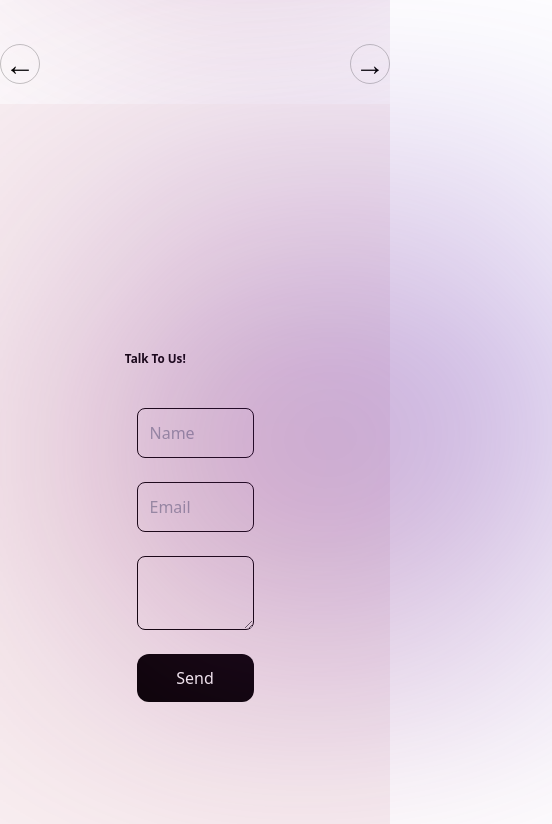
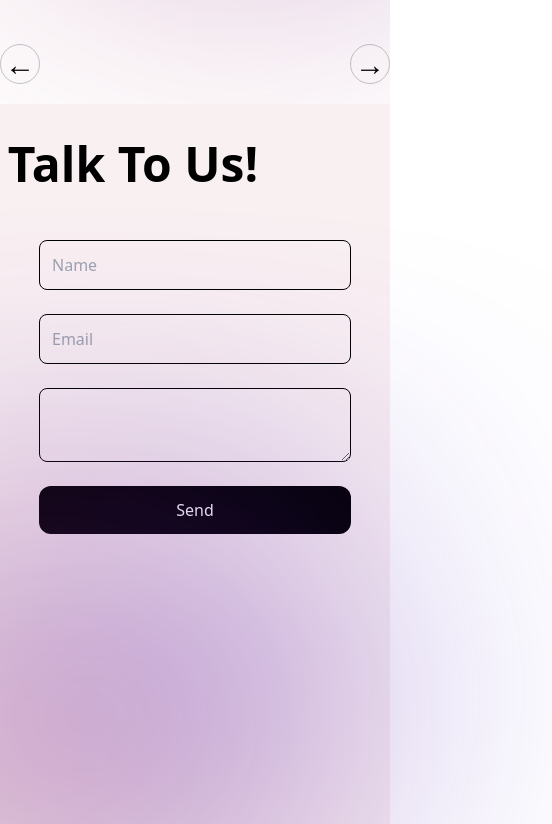
Before and after one commit to Ebun22/Sounds-sales, a plain HTML site: page index.html in a window 390 px wide. Shown: the part 740-1564 px from the top of the page, 552 px wide, since content can reach past the window. Drawn offline with nearby package versions, Linux system fonts and the light colour scheme; a web font is replaced by a local one.

Commit message:
mobile view

```diff
--- a/index.html
+++ b/index.html
@@ -429,9 +429,9 @@
     </div>
 
     <!-- contacts -->
-     <div id="contact" class="contacts w-full h-screen bg-[#f9f0f2] backdrop-blur-md flex justify-center items-center py-6">
-      <div class="w-[30vw] ">
-        <h1 class="font-bold text-[3vw] relative left-[-10%]  pb-4">Talk To Us!</h1>
+     <div id="contact" class="contacts w-full h-screen bg-[#f9f0f2] backdrop-blur-md flex justify-center md:items-center py-6">
+      <div class="lg:w-[30vw] w-[80vw] ">
+        <h1 class="font-bold text-[3em] relative left-[-10%]  pb-4">Talk To Us!</h1>
         <div class="flex flex-col w-full justify-center items-center mt-6">
           <input type="text" placeholder="Name" class="w-full rounded-lg bg-transparent p-3 focus:outline-none border border-[#000] " />
         </div>
--- a/style.css
+++ b/style.css
@@ -315,6 +315,9 @@ body{
 }
 @media screen and (max-width: 767px){
     /* mobile */
+    .contacts::after{
+      transform: translate(-100%, 130%)
+    }
     .carousel .list .item .intro:nth-child(2) {
         width: 300px;
         transform: translateY(-85%);
```
